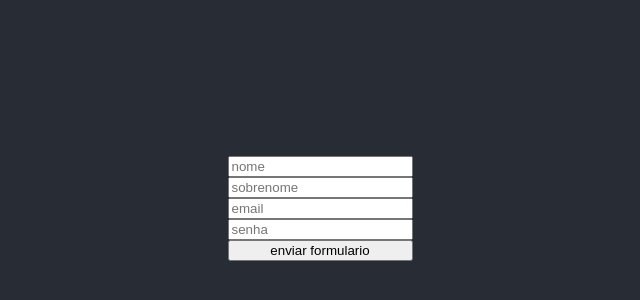
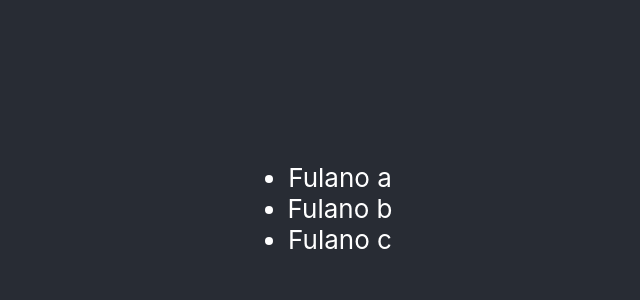
Before and after one commit to DanielAgostinhoSilva/algaworks-erjs, a React (Create React App) app: page / in a window 1280 px wide. Shown: the part 192-492 px from the top of the page, without its empty margins (320-960 px from the left). Built offline with nearby package versions, Linux system fonts and the light colour scheme; the HTML template or start-up script is replaced by a standard one.

Commit message:
feat: 2.31. Renderizando listas

```diff
--- a/src/App.tsx
+++ b/src/App.tsx
@@ -1,13 +1,19 @@
 import React from 'react';
 import './App.css';
-import Form from "./components/Form";
 
 function App() {
+
+    const names = ['Fulano a', 'Fulano b', 'Fulano c']
 
     return (
         <div className="App">
             <header className="App-header">
-                <Form />
+                <ul>
+                    {
+                       names.map((name, index) => <li key={index}>{name}</li>)
+                    }
+                </ul>
+
             </header>
         </div>
     );
--- a/src/components/Form.tsx
+++ b/src/components/Form.tsx
@@ -11,7 +11,6 @@
     function handleInputChange(e: React.ChangeEvent<HTMLInputElement>) {
         setForm({...form, [e.target.name]: e.target.value})
     }
-
 
     function handleSubmit(e: React.FormEvent<HTMLFormElement>) {
         e.preventDefault()
```
